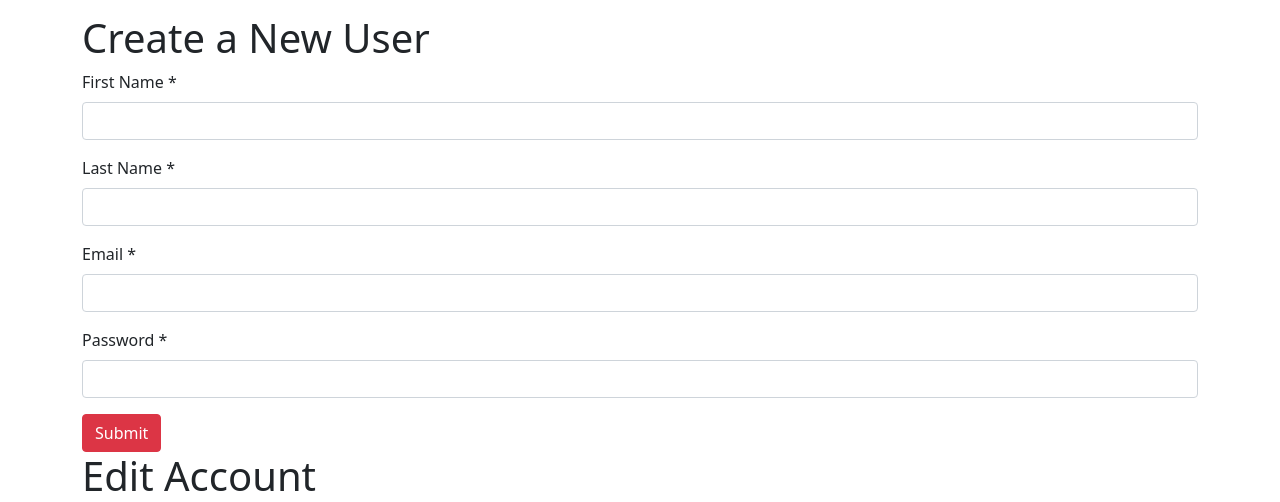
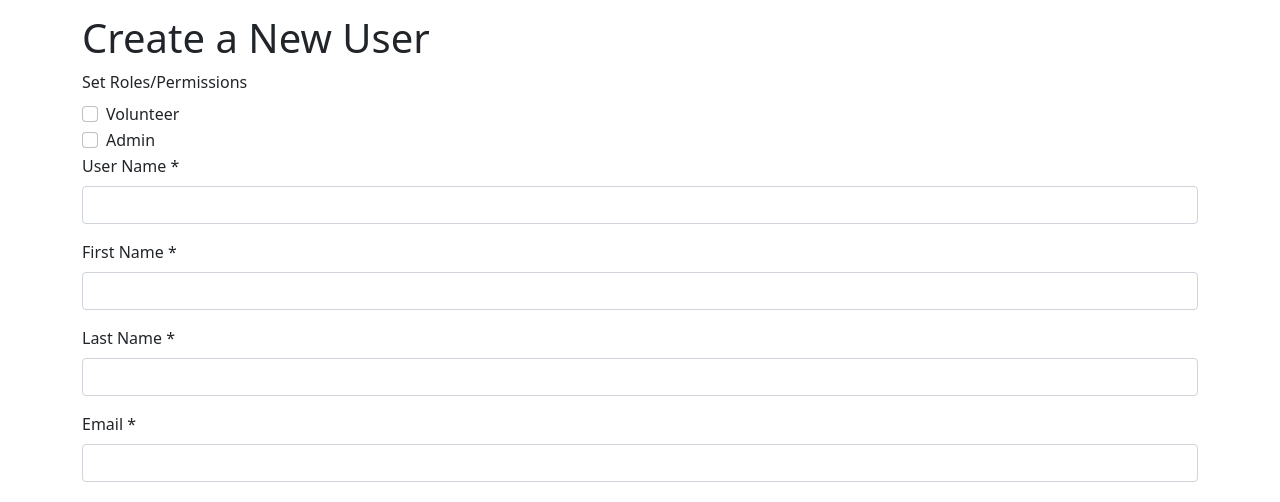
Before and after one commit to Talon-Tech/Volunteer.UI, an Angular app: page /newuser in a window 1280 px wide. Shown: the part 450-952 px from the top of the page. Built offline with nearby package versions, Linux system fonts and the light colour scheme.

Commit message:
new user: remove duplicate fields, remove wrong header, booleans are now non nullable

```diff
--- a/src/app/models/user.model.ts
+++ b/src/app/models/user.model.ts
@@ -18,8 +18,8 @@ export class User {
     emergencyContactPhone: string  | null = null;
     emergencyContactEmail: string  | null = null;
     emergencyContactAddress: string  | null = null;
-    hasLicense: boolean  | null = null;
-    hasSSN: boolean | null = null;
+    hasLicense: boolean = false;
+    hasSSN: boolean = false;
     approvalStatus: string  | null = null;
 
 	constructor(obj: any = null) {
--- a/src/app/views/newuser/newuser.component.html
+++ b/src/app/views/newuser/newuser.component.html
@@ -1,31 +1,4 @@
 <h1>Create a New User</h1>
-<div class="alert alert-danger" *ngIf="error">
-  {{errorMsg}}
-</div>
-<!-- <div class="mb-3">
-  <label for="userId" class="form-label">User Id <span class="req">*</span></label>
-  <input type="text" class="form-control" id="userId" required [(ngModel)]="newUser!.userId">
-</div> -->
-<div class="mb-3">
-  <label for="firstName" class="form-label">First Name <span class="req">*</span></label>
-  <input type="text" class="form-control" id="firstName" required [(ngModel)]="newUser!.firstName">
-</div>
-<div class="mb-3">
-  <label for="lastName" class="form-label">Last Name <span class="req">*</span></label>
-  <input type="text" class="form-control" id="lastName" required [(ngModel)]="newUser!.lastName">
-</div>
-<div class="mb-3">
-  <label for="email" class="form-label">Email <span class="req">*</span></label>
-  <input type="email" class="form-control" id="email" required [(ngModel)]="newUser!.email">
-</div>
-<div class="mb-3">
-  <label for="password" class="form-label">Password <span class="req">*</span></label>
-  <input type="password" class="form-control" id="password" required [(ngModel)]="newUser!.password">
-</div>
-<button type="button" class="btn btn-danger" (click)="AddUser()">Submit</button>
-
-<!------------------------------------------------------------------------------------------------------------------------>
-<h1>Edit Account</h1>
 <div class="alert alert-danger" *ngIf="error">
     {{errorMsg}}
 </div>
```
